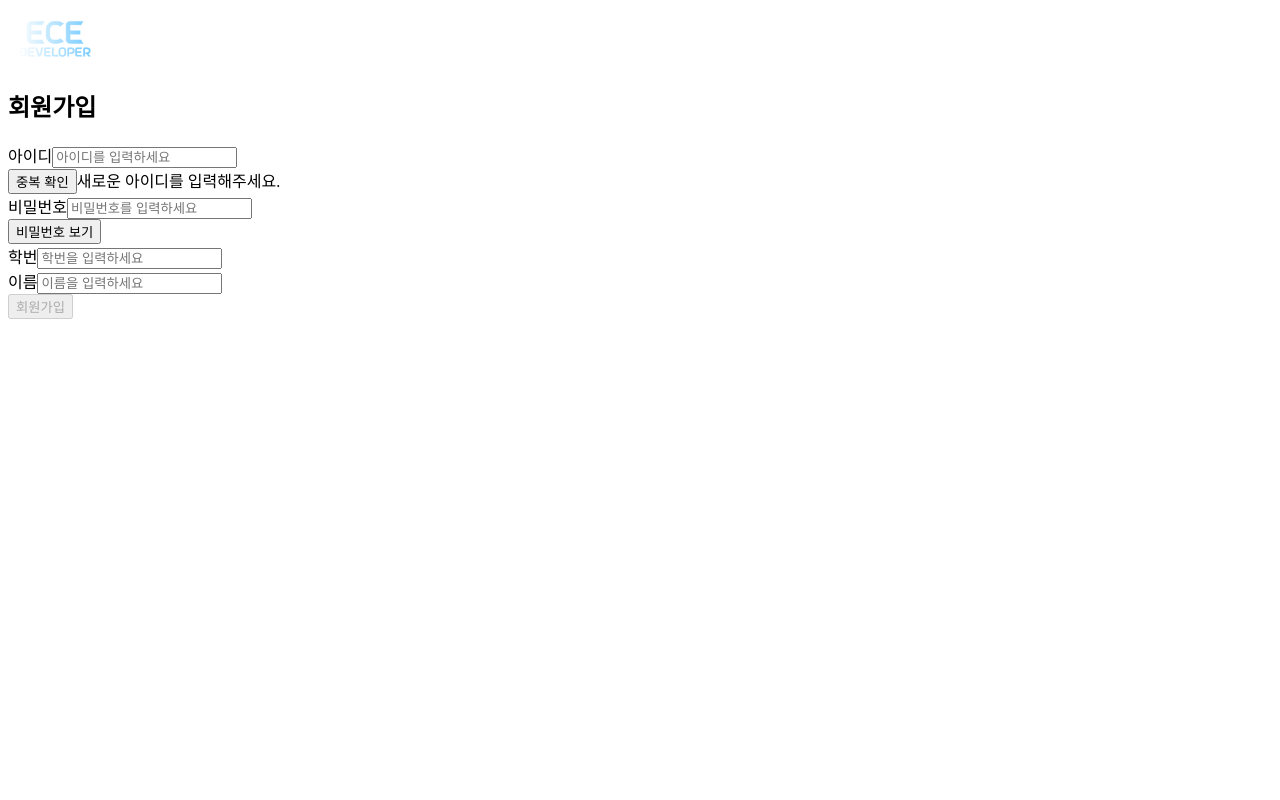
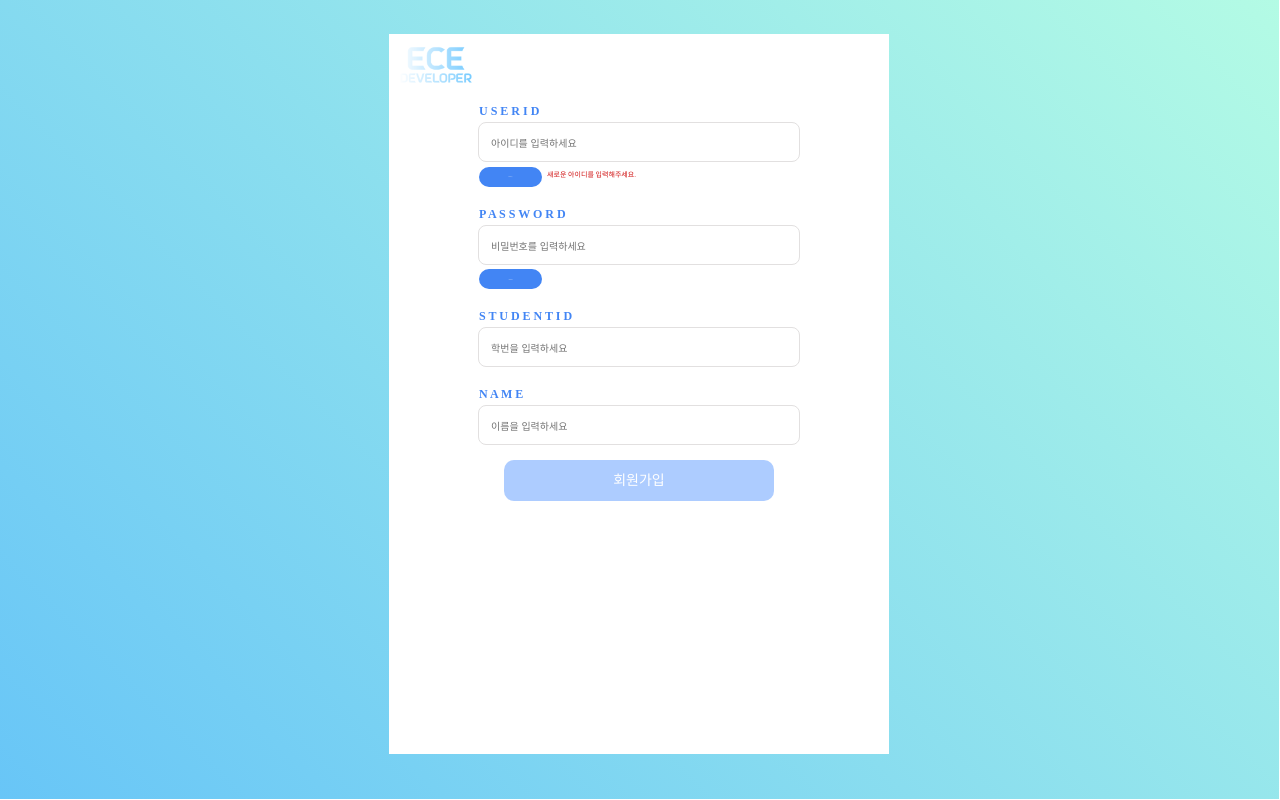
Before and after one commit to ECE-Developers/reservation-web, a React (Create React App) app: page /signUp in a window 1280 px wide. Built offline with nearby package versions, Linux system fonts and the light colour scheme.

Commit message:
fix: 회원가입창 css 추가

```diff
--- a/src/Page/LoginPage.js
+++ b/src/Page/LoginPage.js
@@ -21,6 +21,7 @@ export default function Login() {
   const [inputPw, setPw] = useState('');
   const [notBtnAllow, setNotBtnAllow] = useState(true);
   const [modalOpen, setModalOpen] = useState(false);
+  const [showPw, setShowPw] = useState(false);
 
   const navigate = useNavigate();
   const navigateToAgree = () => {
@@ -43,6 +44,10 @@ export default function Login() {
     }
     setNotBtnAllow(true);
   },[inputId,inputPw]);
+
+  const showPwFunc = () => {
+    setShowPw(!showPw);
+  };
 
   const onClickLogin = () => {
     if(inputId === User.id && inputPw === User.pw){
@@ -91,16 +96,17 @@ export default function Login() {
         />
         </div>
 
-        <label className='inputTitle' htmlFor='input_pw'>P A S S W O R D</label>
+        <div className='inputTitle' htmlFor='input_pw' style={{marginTop:'20px'}}>P A S S W O R D</div>
         <div className='inputWrap'>
           <input
             className='input'
-            type='password'
+            type={ showPw ? 'text' : 'password' }
             name='input_pw'
             placeholder='비밀번호를 입력하세요'
             value={inputPw}
             onChange={(e)=>setPw(e.target.value)} />
         </div>
+        <button className='errBtn' type='button' onClick={showPwFunc}>S H O W</ button>
       </div>
 
       <Link to ="/findPw" className="forgotPw">
--- a/src/Page/SignUpPage.js
+++ b/src/Page/SignUpPage.js
@@ -56,60 +56,73 @@ function SignUp(){
     setNotBtnAllow(true);
   },[signId, signName, signNum, signPw, idValid, pwValid]);
 
-  const onClickSign =() => {
+  const onClickSign =async(event) => {
     navigate('/')
     /* 회원가입 정보 보내기
-    axios.post('여기에 api 작성', null, {
-      params: {
-      'user_id': signId
-      'user_pw': signPw
-      'user_num':signNum
-      'user_name':signName
+    event.preventDefault();
+
+    const body = {
+      "username": signId,
+      "password": signPw,
+      "name": signName,
+      "student_id": signNum
+    };
+    const response = await axios.post('http://ec2-52-95-252-178.ap-northeast-2.compute.amazonaws.com:3000/users', body);
+    if(response.name===signName){
+      alert(`회원가입이 완료되었습니다!`)
+      navigate('/')
+    } else if (response.statusCode===400) {
+      alert(`잘못된 형식입니다.`)
+    } else if(response.statusCode===500) {
+      alert(`서버 오류입니다. 잠시 후 시도해주세요.`)
     }
-    })
     */
   }
   return (
-    <div>
+    <div className='page'>
+      <div className='loginform'>
         <HeaderUnlogin />
-
-      <h2>회원가입</h2>
-      <div>
-        <label htmlFor='sign_id' >아이디</label>
+        <form onSubmit={onClickSign}>
+          <div className='inputTitle' htmlFor='sign_id' style={{marginTop:'10px'}} >U S E R I D</div>
+          <div className='inputWrap'>
             <input
+              className='input'
               type='text'
               name='sign_id'
               placeholder='아이디를 입력하세요'
               value={signId}
               onChange={(e)=>setSignId(e.target.value)}
             />
-        <div className='errMsg'>
-          <button type='button' onClick={checkId}>중복 확인</ button>
-          { idValid ? <label>아이디 사용이 가능합니다.</label> :
-                      <label>새로운 아이디를 입력해주세요.</label> }
           </div>
+          <div >
+            <button className='errBtn' type='button' onClick={checkId}>중복 확인</ button>
+              {idValid ? <div className='errMsg'>아이디 사용이 가능합니다.</div> :
+              <div className='errMsg'>새로운 아이디를 입력해주세요.</div>}
           </div>
 
-      <div>
-        <label htmlFor='sign_pw'>비밀번호</label>
+          <div className='inputTitle' htmlFor='sign_pw' style={{marginTop:'20px', display:'inline-block'}}>P A S S W O R D</div>
+          <div className='inputWrap' >
             <input
+
+              className='input'
               type={ showPw ? 'text' : 'password' }
               name='sign_pw'
               placeholder='비밀번호를 입력하세요'
               value={signPw}
               onChange={handlePw}
             />
-        <div className='errMsg'>
-          <button type='button' onClick={showPwFunc}>비밀번호 보기</ button>
+          </div>
+          <div >
+            <button className='errBtn' type='button' onClick={showPwFunc}>S H O W</ button>
               {!pwValid && signPw.length>0 && (
-            <div>영문, 숫자 포함 8자 이상 입력해주세요</div>
+                <div className='errMsg'>영문, 숫자 포함 8자 이상 입력해주세요</div>
               )}
           </div>
-      </div>
 
-      <div>
-        <label htmlFor='sign_num' >학번</label>
+          <div className='inputTitle' style={{marginTop:'20px'}} htmlFor='sign_num' >S T U D E N T I D</div>
+          <div className='inputWrap'>
             <input
+              className='input'
               type='text'
               name='sign_num'
               placeholder='학번을 입력하세요'
@@ -118,9 +131,10 @@ function SignUp(){
             />
           </div>
 
-      <div>
-        <label htmlFor='sign_name' >이름</label>
+          <div className='inputTitle' htmlFor='sign_name' style={{marginTop:'20px'}}>N A M E</div>
+          <div className='inputWrap'>
             <input
+              className='input'
               type='text'
               name='sign_name'
               placeholder='이름을 입력하세요'
@@ -129,10 +143,11 @@ function SignUp(){
             />
           </div>
 
-      <div>
-        < button disabled={notBtnAllow} onClick={onClickSign} >회원가입</ button>
+          <div className='buttonWrap' style={{marginTop:'15px'}}>
+            < button className='blue-box' type="submit" disabled={notBtnAllow} onClick={onClickSign} >회원가입</ button>
           </div>
-
+        </form>
+      </div>
     </div>
   )
 }
--- a/src/css/login.css
+++ b/src/css/login.css
@@ -10,9 +10,9 @@
 
 .loginform {
   position: absolute;
-	top: 10%;
+  top: 35px;
 	bottom: 10%;
-  height: 80%;
+  height: 90%;
 	width: 80%;
 	max-width: 500px;
 	left: 50%;
@@ -23,11 +23,11 @@
 }
 
 .buttonWrap{
-  margin-top: 8%;
+  margin-top: 7px;
 }
 
 .titleWrap{
-  margin-top: 20%;
+  margin-top: 20px;
 }
 .blue-box {
   outline: none;
@@ -68,7 +68,7 @@
   margin-top: 15px;
   background-color: white;
   border: 1px solid #e2e0e0;
-  margin: 7px auto;
+  margin: 3px auto 1px;
   display: block;
 }
 .inputWrap:focus-within {
@@ -86,6 +86,30 @@
 
 .forgotPw {
   font-size: 10px;
-  margin: 2px auto;
+  margin: 8px auto;
   color: #4285F4;
 }
+
+.errMsg {
+  font-size: 7px;
+  color: rgb(207, 13, 13);
+  display: inline-block;
+  margin-left: 5px
+}
+
+.errBtn {
+  outline: none;
+  background: #4285F4;
+  width: 63px;
+  height: 20px;
+  border: 0;
+  border-radius: 10px;
+  color: white;
+  font-family: "Roboto";
+  font-size: 1px;
+  font-weight: 400;
+  line-height: 1.2em;
+  cursor: pointer;
+  margin-left: 18%;
+  display: inline-block;
+}
```
Lines whose indentation alone changed are shown as unchanged.
